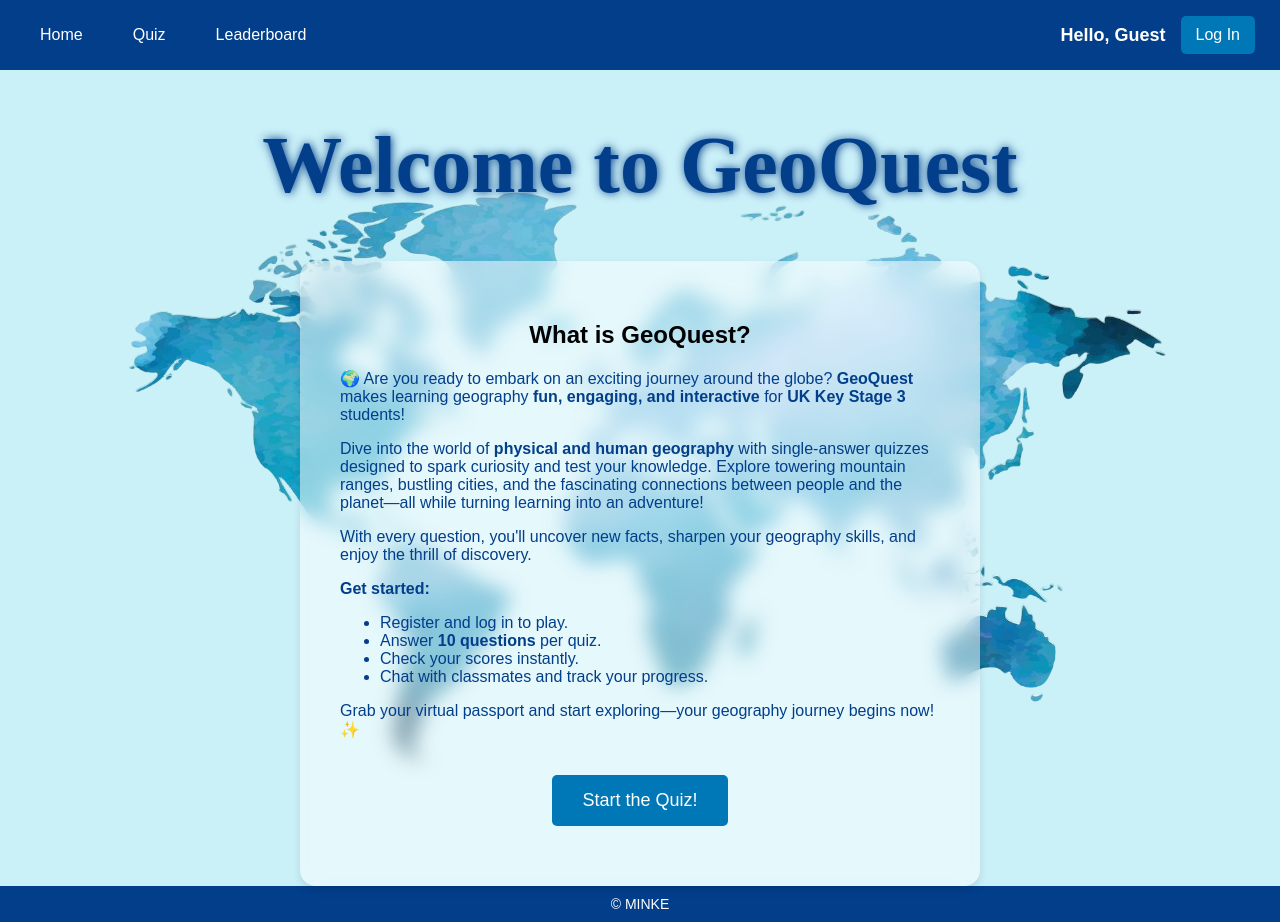
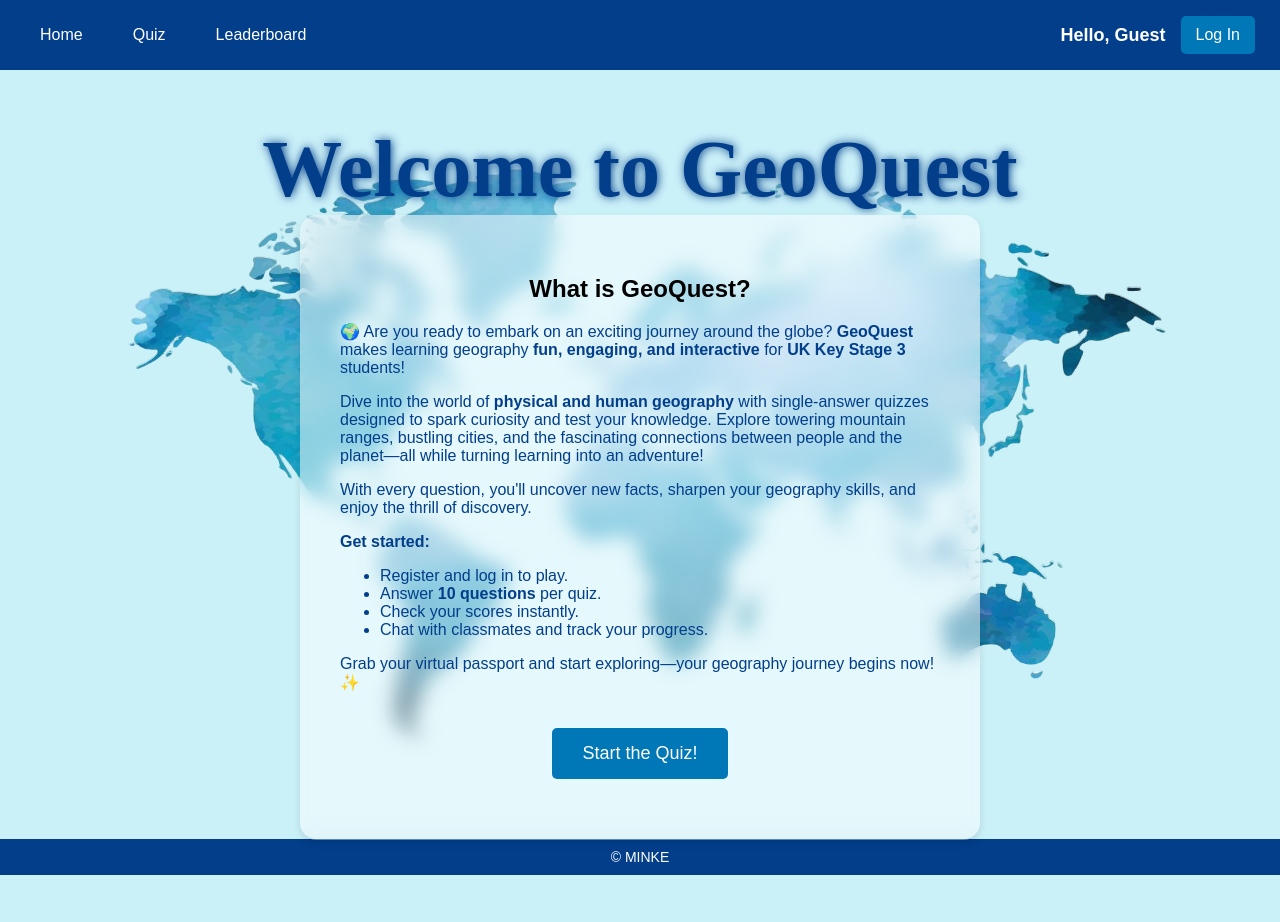
Before and after one commit to Kaia1332/Project_Alpha, a website: page client/homePage/home.html in a window 1280 px wide. After the commit the page ends 875 px from the top, so only its background shows below. Drawn offline with Linux system fonts and the light colour scheme; a web font is replaced by a local one.

Commit message:
Update home.css

```diff
--- a/client/homePage/home.css
+++ b/client/homePage/home.css
@@ -97,7 +97,7 @@ nav a:hover {
   width: 80%;
   max-width: 600px;
   text-align: center;
-  margin-top: 50px;
+
   display: flex;
   flex-direction: column;
   align-items: center;
@@ -160,7 +160,7 @@ article {
 
 h1 {
   font-family: "Doto", serif;
-  margin-top: 50px;
+
   margin-bottom: 0px;
   text-align: center;
   color: #023e8a;
```
